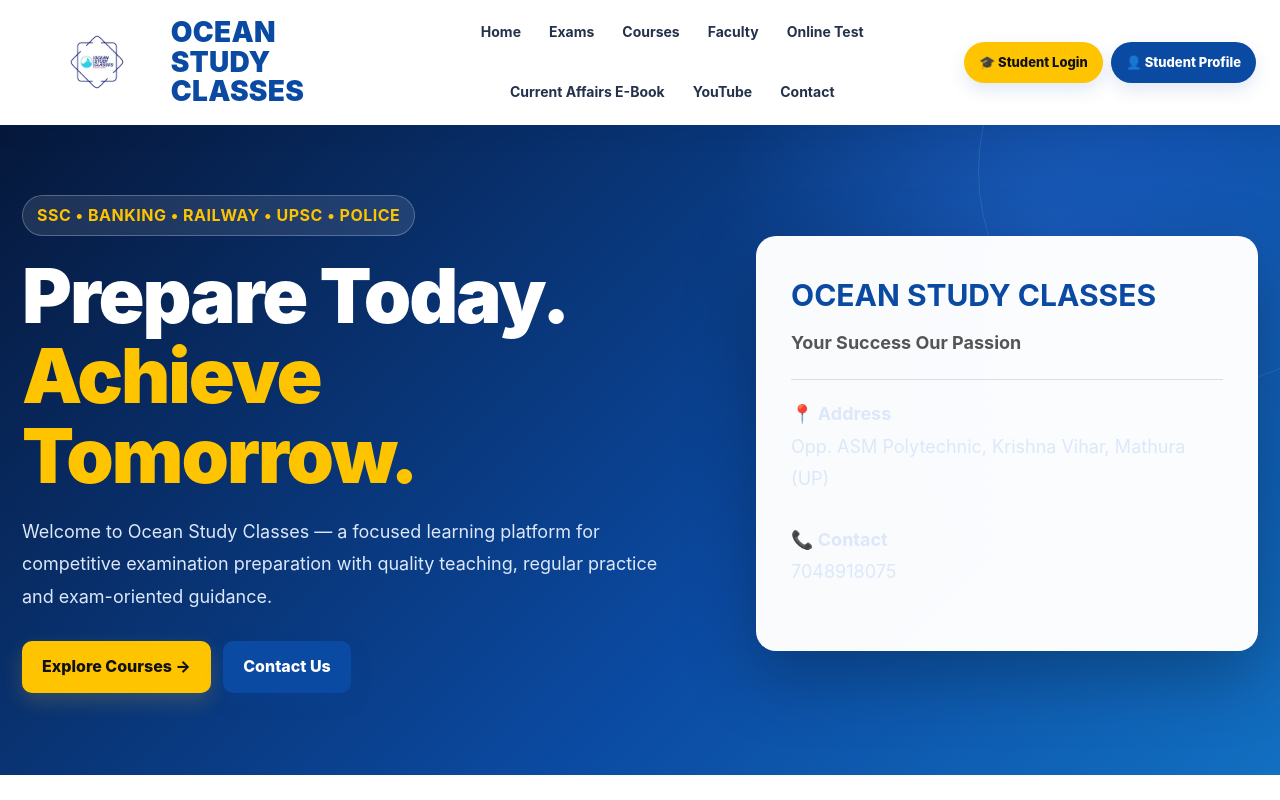
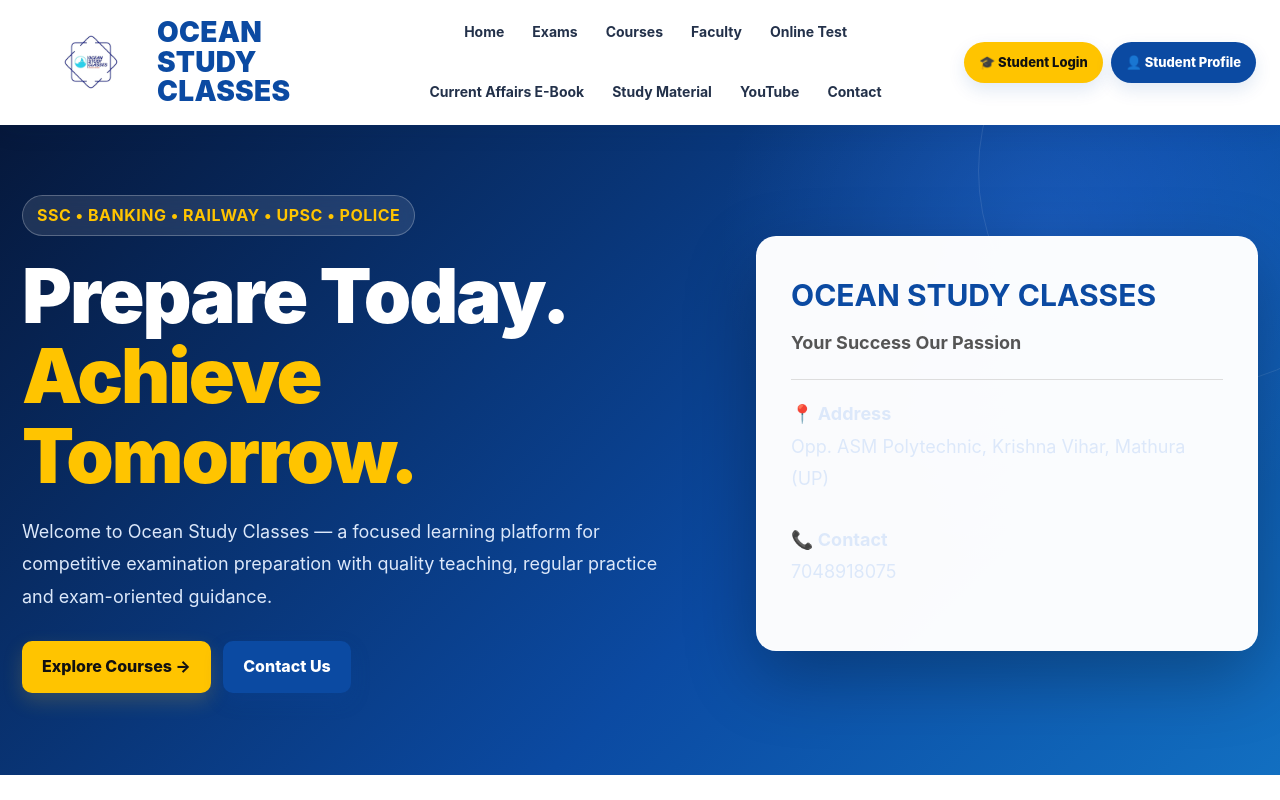
Before and after one commit to OCEANSTUDYCLASSES/ocean-study-classes, a plain HTML site: page index.html in a window 1280 px wide. Shown: the top 800 px of the page. Drawn offline with Linux system fonts and the light colour scheme.

Commit message:
Update index.html

```diff
--- a/index.html
+++ b/index.html
@@ -1049,6 +1049,7 @@ footer h2{
       <a href="#faculty" onclick="closeMobileMenu()">Faculty</a>
       <a href="online-test-categories.html" onclick="closeMobileMenu()">Online Test</a>
       <a href="ebook.html" onclick="closeMobileMenu()">Current Affairs E-Book</a>
+      <a href="study-material.html" onclick="closeMobileMenu()">Study Material</a>
       <a href="#youtube" onclick="closeMobileMenu()">YouTube</a>
       <a href="#contact" onclick="closeMobileMenu()">Contact</a>
     </nav>
```
